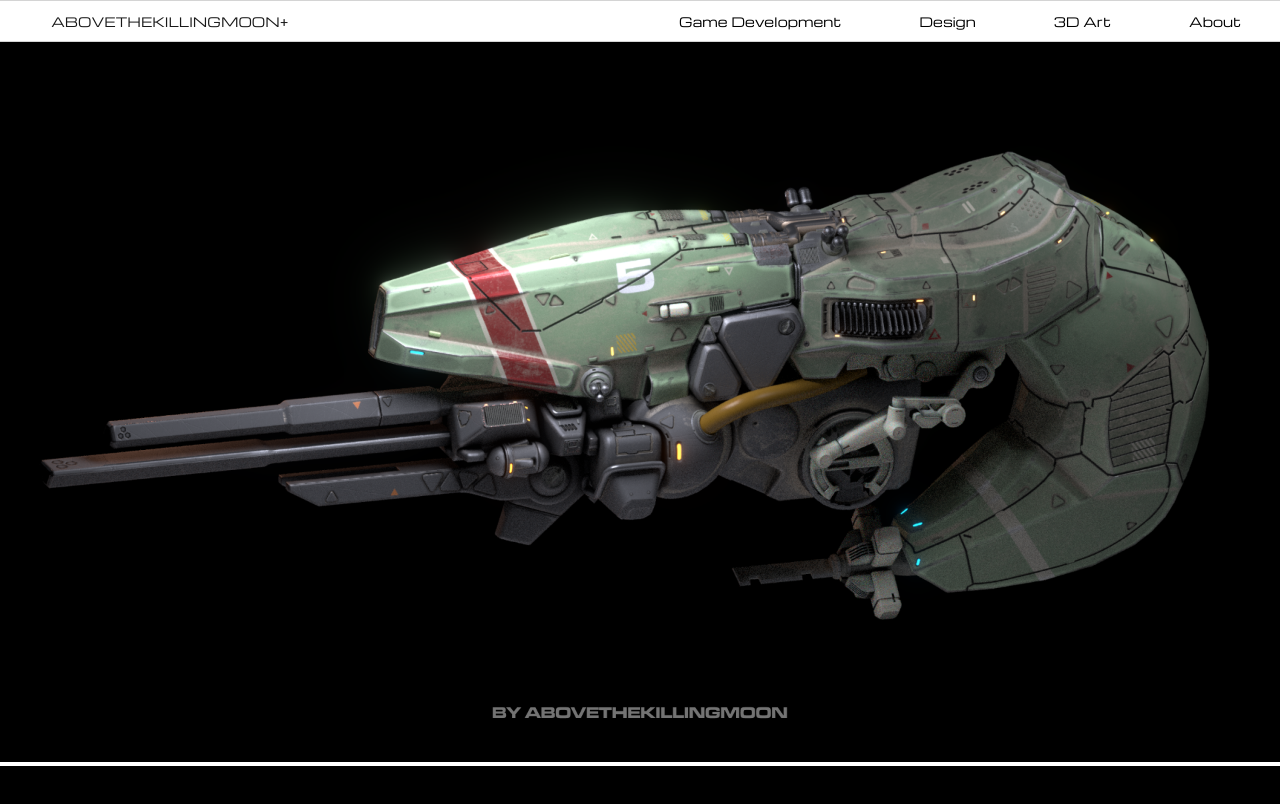
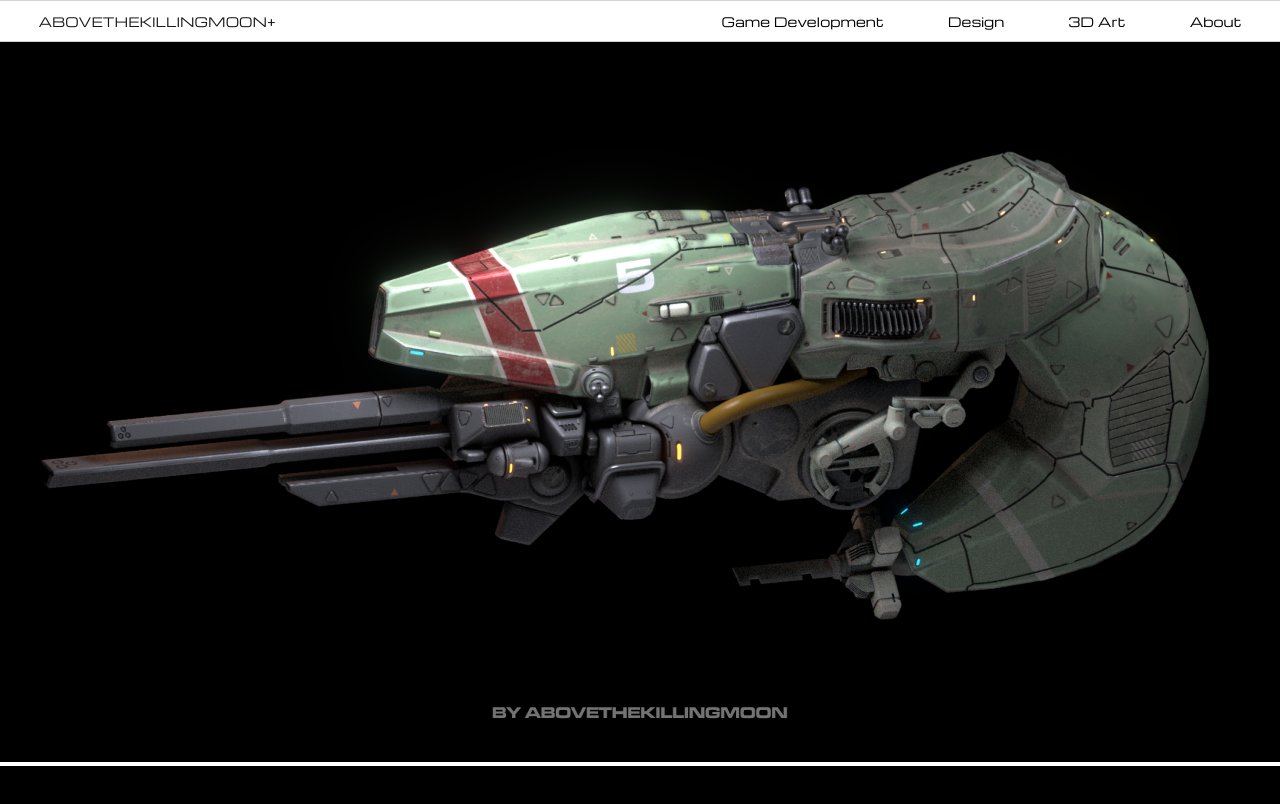
Before and after one commit to SiddharthDarapuri/abovethekillingmoon_website, a plain HTML site: page index.html in a window 1280 px wide. Drawn offline with nearby package versions, Linux system fonts and the light colour scheme.

Commit message:
Update style.css

```diff
--- a/style.css
+++ b/style.css
@@ -19,10 +19,10 @@ body {
 }
 
 .MainTitle {
+  margin-left: 3%;
   color: rgb(24, 24, 24);
   font-size: 1vmax;
   position: relative;
-  left: 4%;
   font-family: "Michroma", sans-serif;
   text-align: center;
   /*animation: glow 1.5s infinite alternate;*/
@@ -32,10 +32,12 @@ body {
 .container {
   width: 50%;
   height: 100%;
+  margin-right: 3%;
   display: flex;
   position: relative;
   flex-direction: row;
-  justify-content: space-between;
+  justify-content: flex-end;
+  gap: 10%;
   align-items: center;
   background-color: #ffffff;
   border-radius: 10px;
@@ -56,7 +58,6 @@ body {
 .item {
   color: #000000;
   cursor: pointer;
-  flex-grow: 1;
   height: 100%;
   font-family: "Michroma", sans-serif;
   font-size: 1.6vmin;
```
